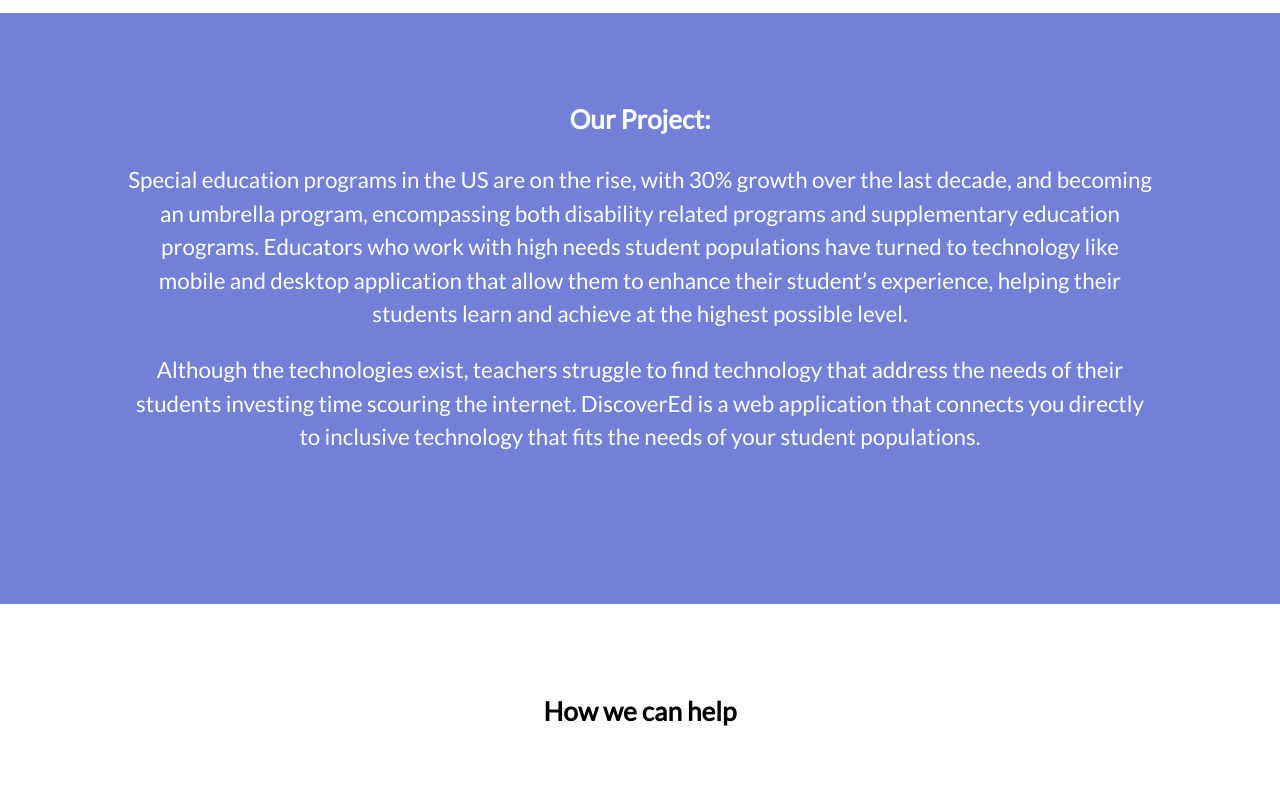
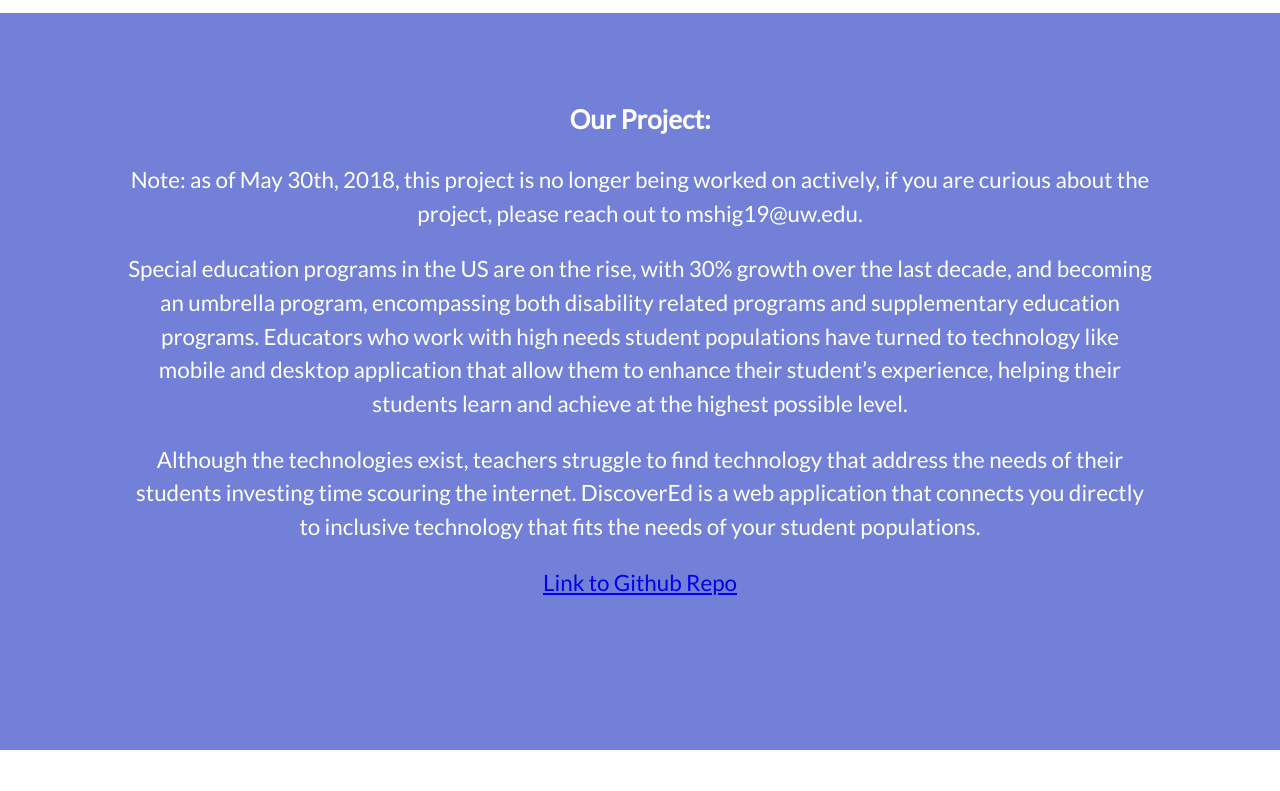
Before and after one commit to Shigenaka/DiscoverEd-Description, a plain HTML site: page index.html in a window 1280 px wide. Shown: the part 363-1154 px from the top of the page. Drawn offline with Linux system fonts and the light colour scheme.

Commit message:
text fixes

```diff
--- a/index.html
+++ b/index.html
@@ -20,6 +20,10 @@
         <div class="problem">
             <h3>Our Project:</h3>
             <p>
+                Note: as of May 30th, 2018, this project is no longer being worked on actively, if you are
+                curious about the project, please reach out to mshig19@uw.edu.
+            </p>
+            <p>
                 Special education programs in the US are on the rise, with 30% growth over the last decade, and becoming an
                 umbrella program, encompassing both disability related programs and supplementary education programs.
                 Educators who work with high needs student populations have turned to technology like mobile and desktop
@@ -30,6 +34,9 @@
                 Although the technologies exist, teachers struggle to find technology that address the needs of their students
                 investing time scouring the internet. DiscoverEd is a web application that connects you directly to inclusive
                 technology that fits the needs of your student populations.
+            </p>
+            <p>
+                <a href="https://github.com/hanchett/METS-Capstone/">Link to Github Repo</a>
             </p>
         </div>
 
```
